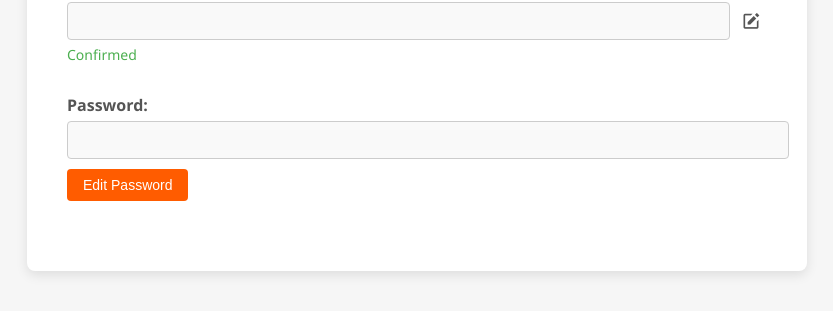
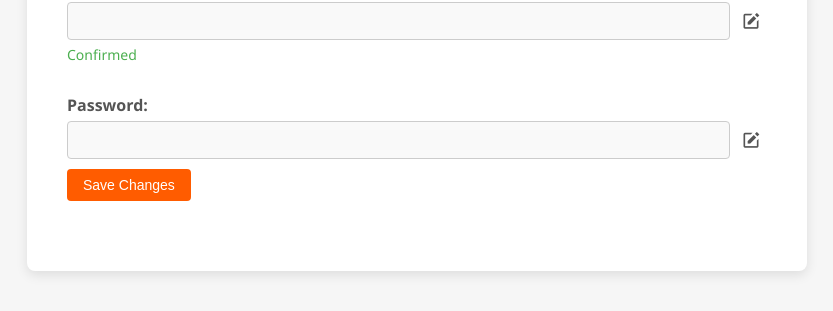
Before and after one commit to klarrrr/G16-CMS, a PHP site: page /login-info.php in a window 1280 px wide. Shown: the part 196-507 px from the top of the page, without its empty margins (223-1056 px from the left). Run offline with PHP 8.4, Linux system fonts and the light colour scheme.

Commit message:
New Update

```diff
--- a/login-info.css
+++ b/login-info.css
@@ -38,8 +38,10 @@ margin-top: 5px;
 
 .password-input {
 position: relative;
+display: flex;
 }
 
+/* Email Input Style */
 .email-input {
     display: flex;
 }
@@ -51,10 +53,9 @@ font-size: 14px;
 border: 1px solid #ccc;
 border-radius: 4px;
 background-color: #f9f9f9;
-position: relative;
-z-index: 1;
 }
 
+/* Email Edit */
 .email-input button {
     border: none;
     font-size: 20px;
@@ -69,8 +70,9 @@ z-index: 1;
     transform: translateY(-2px) scale(1.05);
 }
 
+/* Password Input Style */
 .password-input input {
-width: 100%;
+width: 95%;
 padding: 10px;
 font-size: 14px;
 border: 1px solid #ccc;
@@ -78,9 +80,23 @@ border-radius: 4px;
 background-color: #f9f9f9;
 }
 
+/* Password Edit */
+.password-input button {
+border: none;
+font-size: 20px;
+background-color: transparent;
+margin-left: 5px;
+transition: .2s ease-in-out;
+color: #555;
+}
 
+.password-input button:hover {
+color: black;
+transform: translateY(-2px) scale(1.05);
+}
 
-.edit-btn {
+/* Save Changes Button */
+.save-btn {
 background-color: #ff5c00;
 color: white;
 padding: 8px 16px;
--- a/login-info.php
+++ b/login-info.php
@@ -22,9 +22,10 @@
     <div class="info-section">
       <p class="info-title">Password:</p>
       <div class="password-input">
-        <input type="password">
+        <input type="password" id="myPassInput" disabled>
+        <button onclick="enableInput()" class='bx bxs-edit'></button>
       </div>
-      <button class="edit-btn">Edit Password</button>
+      <button class="save-btn">Save Changes</button>
     </div>
 
   </div>
--- a/on-click.js
+++ b/on-click.js
@@ -1,3 +1,4 @@
 function enableInput() {
     document.getElementById('myInput').disabled = false;
+    document.getElementById('myPassInput').disabled = false;
 }
```
